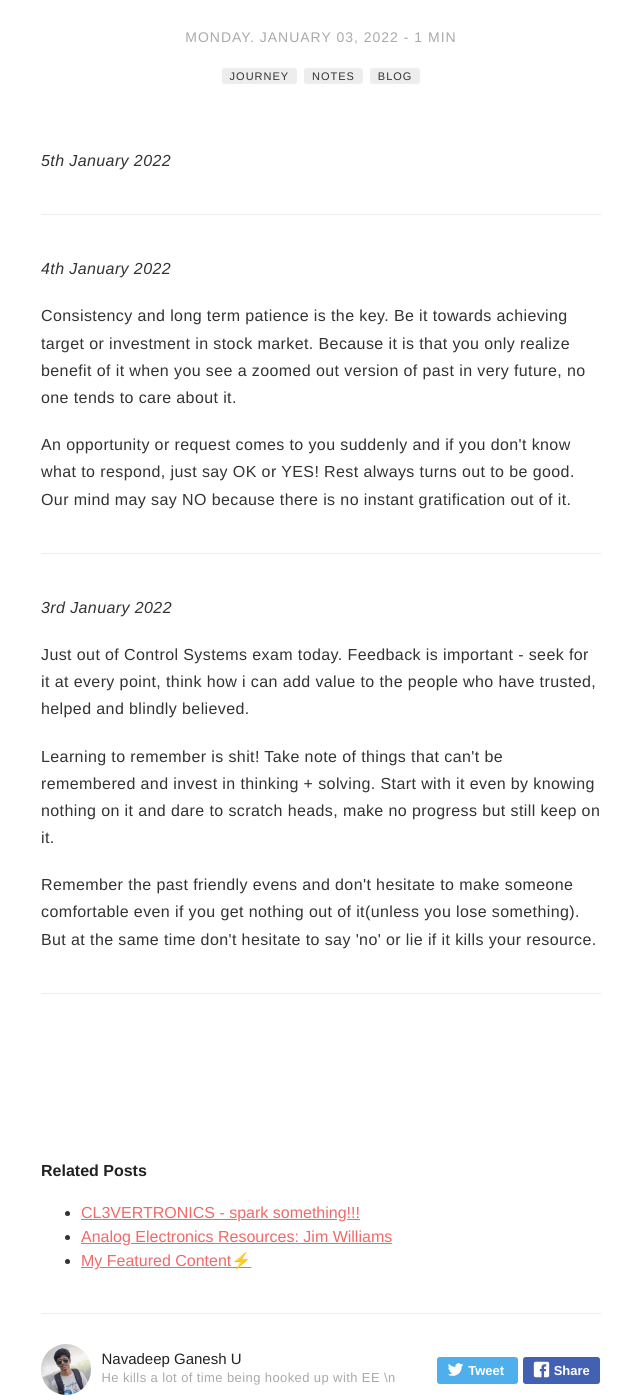
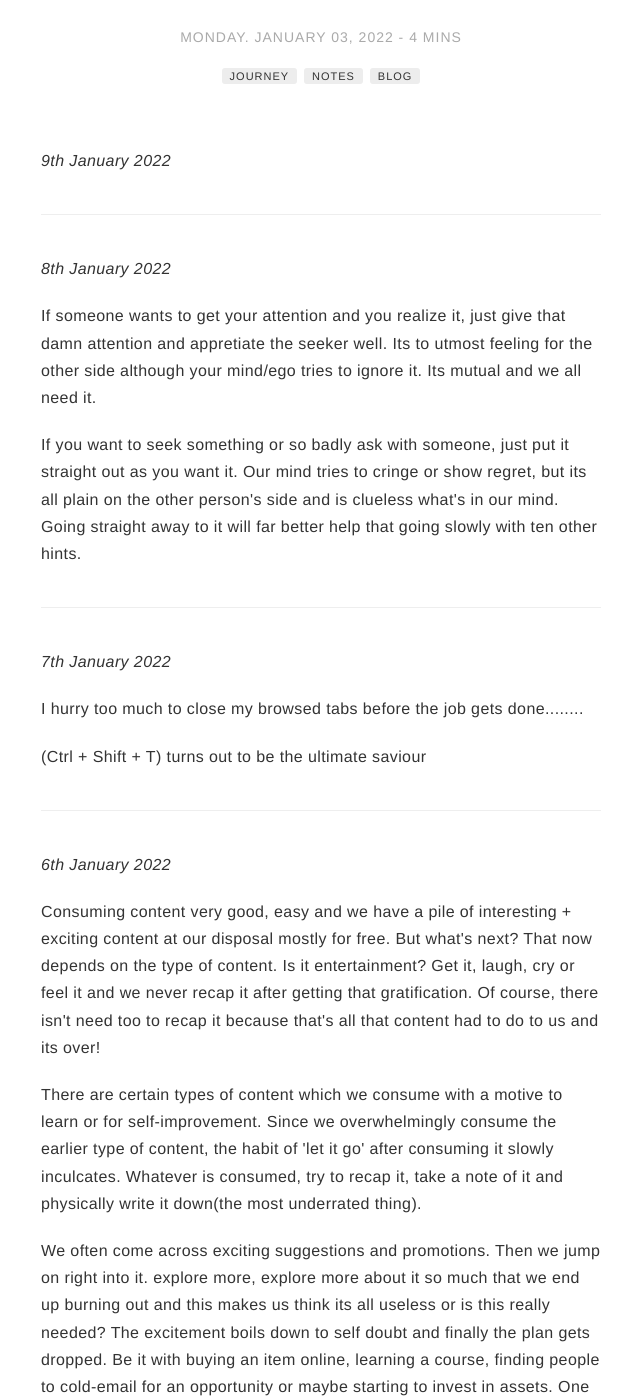
Before and after one commit to ngu25/ngu25.github.io, a Jekyll site: the page built from _posts/2022-01-03-my-daily-journey-blog3.markdown, in a window 1280 px wide and 1400 px high, scrolled down 301 px. Shown: the whole window, without its empty margins (319-959 px from the left). Built offline with Jekyll 4.4.1, drawn with Linux system fonts in a browser that asks for light colours; comment, search, counter and statistics services are not loaded; some of the changed text lies outside the part shown.

Commit message:
day summaries :)

```diff
--- a/_posts/2022-01-03-my-daily-journey-blog3.markdown
+++ b/_posts/2022-01-03-my-daily-journey-blog3.markdown
@@ -12,8 +12,32 @@ category: blog
 author: navadeepganeshu
 description: Simply to self document and learn from experience :)
 ---
+<p><i>9th January 2022</i></p>
+
+---
+<p><i>8th January 2022</i></p>
+
+<p>If someone wants to get your attention and you realize it, just give that damn attention and appretiate the seeker well. Its to utmost feeling for the other side although your mind/ego tries to ignore it. Its mutual and we all need it.</p>
+<p>If you want to seek something or so badly ask with someone, just put it straight out as you want it. Our mind tries to cringe or show regret, but its all plain on the other person's side and is clueless what's in our mind. Going straight away to it will far better help that going slowly with ten other hints.</p>
+
+---
+<p><i>7th January 2022</i></p>
+
+<p>I hurry too much to close my browsed tabs before the job gets done........</p>
+<p>(Ctrl + Shift + T) turns out to be the ultimate saviour</p>
+
+---
+<p><i>6th January 2022</i></p>
+
+<P>Consuming content very good, easy and we have a pile of interesting + exciting content at our disposal mostly for free. But what's next? That now depends on the type of content. Is it entertainment? Get it, laugh, cry or feel it and we never recap it after getting that gratification. Of course, there isn't need too to recap it because that's all that content had to do to us and its over!</p>
+<p>There are certain types of content which we consume with a motive to learn or for self-improvement. Since we overwhelmingly consume the earlier type of content, the habit of 'let it go' after consuming it slowly inculcates. Whatever is consumed, try to recap it, take a note of it and physically write it down(the most underrated thing).</p>
+<p>We often come across exciting suggestions and promotions. Then we jump on right into it. explore more, explore more about it so much that we end up burning out and this makes us think its all useless or is this really needed? The excitement boils down to self doubt and finally the plan gets dropped. Be it with buying an item online, learning a course, finding people to cold-email for an opportunity or maybe starting to invest in assets. One thing that might help in this is to take the suggestion right down to your mind, think if it it's really helpful for 'you' and then if so, note it down on a calender and make a scheduled plan to execute. This really prevents saturation and takes long way further.</p>
+
+---
 <p><i>5th January 2022</i></p>
 
+<p>Been 2 months since I touched any EE stuff and my nice mutimeter buttons are eaten by cokroaches in cupboard - hard times won't last long(back to form soon). Not sure if those chips on ESD bag are still crispy with some hopes to get Vcc</p>
+<p>Wait and wait and wait,....until some fruitful returns show up. BankBees going up now! Buy some? If you by stocks based on public news, you're not the only one and so that doesn't make much change. But large investors can wake up from nowhere and tune the market. Ufff,....these big giants always have control over and me - a poor kid realizing it after looking at long green candles.</p>
 
 ---
 <p><i>4th January 2022</i></p>
```
Also changed, not shown: _includes/highlighted-projects.html (+6 -3 lines), _posts/2021-12-06-my-features-blog2.markdown (+12 -3 lines).
